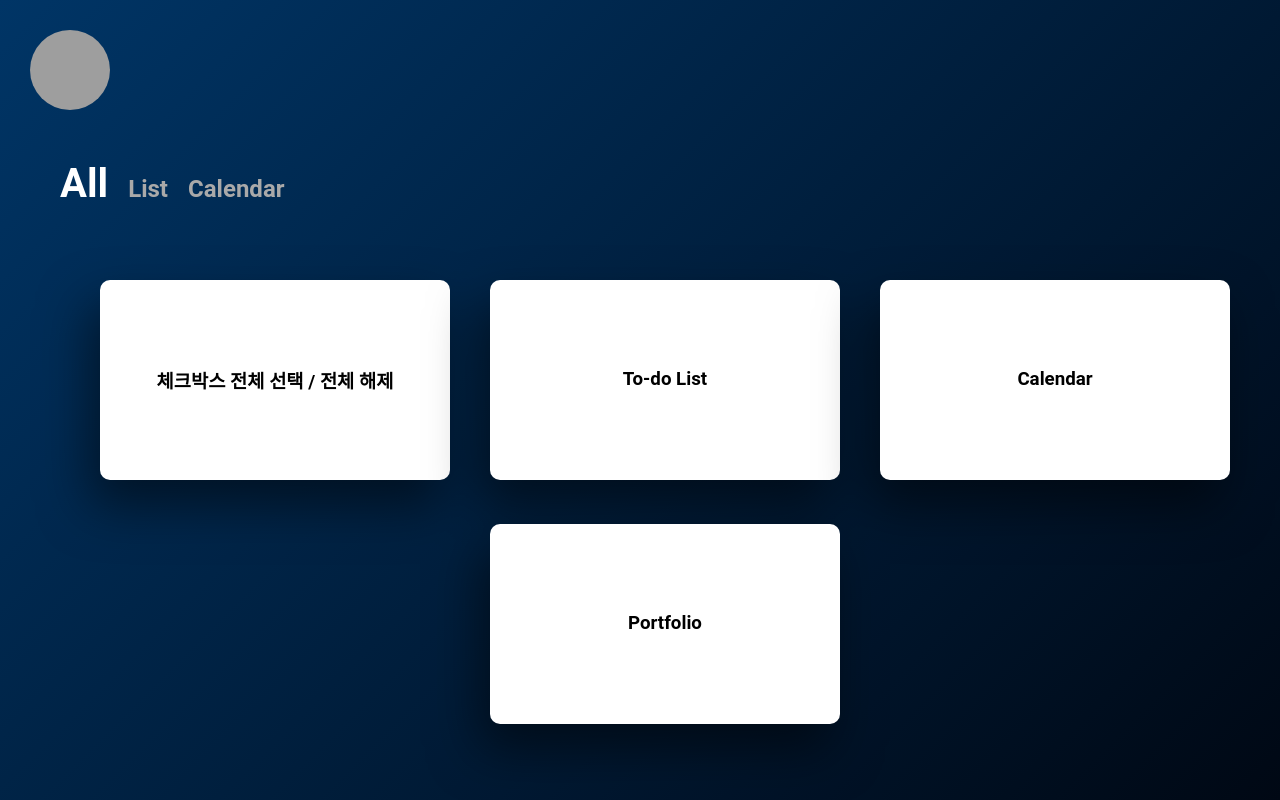
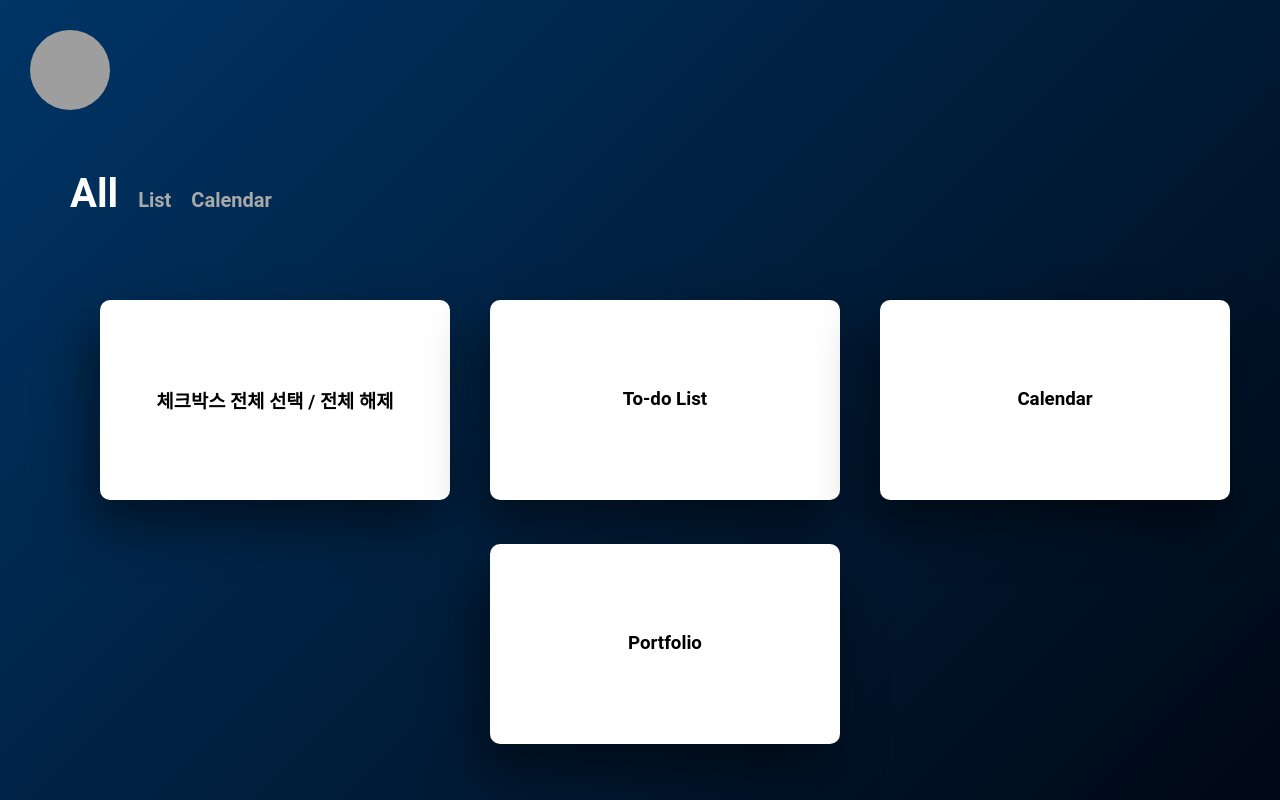
Before and after one commit to wlsdhr0831/wlsdhr0831, a React app: page /wlsdhr0831/main in a window 1280 px wide. Built offline with nearby package versions, Linux system fonts and the light colour scheme; grey boxes are pictures that could not be loaded.

Commit message:
fix hover css

```diff
--- a/src/layouts/MainList.js
+++ b/src/layouts/MainList.js
@@ -12,11 +12,12 @@ const Tab = styled.div`
   color: white;
   height: 50px;
   margin-bottom: 50px;
+  padding: 10px;
 
   & h2{
     cursor: pointer;
     color: darkgray;
-    font-size: 1.5rem;
+    font-size: 1.25rem;
     display: inline-block;
     transition: all 0.5s ease-in;
     padding: 0px 10px;
```
